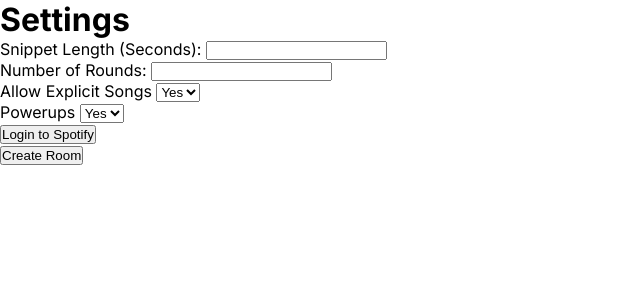
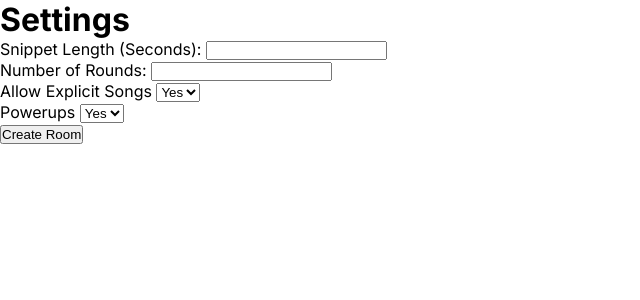
Before and after one commit to PlaylistCrafters/CS375Spotify, a Next.js app in the folder frontend/: page /create in a window 1280 px wide. Shown: the top 300 px of the page, without its empty margins (0-640 px from the left). Built offline with nearby package versions, Linux system fonts and the light colour scheme.

Commit message:
Refactored code to use router and form

```diff
--- a/frontend/src/app/create/page.js
+++ b/frontend/src/app/create/page.js
@@ -1,45 +1,46 @@
 'use client';
 
-//TODO Function to update UI to show spotify login success
+import { useRouter } from 'next/navigation';
 
-function handleSubmit() {
+export default function Home() {
+    const router = useRouter();
+
+    const handleSubmit = async(event) => {
+        event.preventDefault();
+
         let snippetLength = document.getElementsByName("sLength").value;
         let rounds = document.getElementsByName("rounds").value;
         let explicit = document.getElementById("explicit").value;
         let powerups = document.getElementById("powerups").value;
         let gameRules = [snippetLength, rounds, explicit, powerups];
-   let success = false;
+        const data = JSON.stringify({gameRules: gameRules});
 
-   fetch("http://localhost:3000/api/rooms", {
-    method: "POST",
-    headers: {"Content-Type": "application/json"},
-    body: JSON.stringify({gameRules: gameRules})
-   }).then((response) => {
+        const endpoint = '/api/rooms';
+
+        const options = {
+            method: 'POST',
+            headers: {
+                'Content-Type': 'application/json',
+            },
+            body: data,
+        }
+
+        const response = await fetch(endpoint, options);
+        document.getElementById("message").textContent = "";
+
         if (response.status === 200) {
-            success = true;
+            router.push(`/rooms/${id}`)
         }
         else {
-            success = false;
+            document.getElementById("message").textcontent = "unable to create room";
         }
-        return response.json();
-   }).then((body) => {
-        document.getElementById("message").textContent = "";
-        if(success) {
-            let id = body.roomId;
-            window.location.replace("http://localhost:3000/rooms/" + id);
-        }
-        else {
-            document.getElementById("message").textContent = "Unable to create room";
-        }
-   })
     }
 
-export default function Home() {
     return (
             <div id="pageContainer">
                 <div id="settings">
                     <h1>Settings</h1>
-                        <form>
+                        <form onSubmit={handleSubmit}>
                         <label>Snippet Length (Seconds): <input type="number" name="sLength"/></label><br/>
                         <label>Number of Rounds: <input type="number" name="rounds"/></label><br/>
                         <label>Allow Explicit Songs <select id="explicit">
@@ -50,8 +51,7 @@ export default function Home() {
                             <option value="yes">Yes</option>
                             <option value="no">No</option></select>
                         </label><br/>
-                        <button id="spotify" type="button">Login to Spotify</button><br/>
-                        <button id="create" type="button" onClick={handleSubmit}>Create Room</button>
+                        <button id="create" type="submit">Create Room</button>
                         </form>
                 </div>
                 <div id="message"></div>
```
Also changed, not shown: 1 other file (tests, documents, lock files or other folders). Lines whose indentation alone changed are shown as unchanged.
